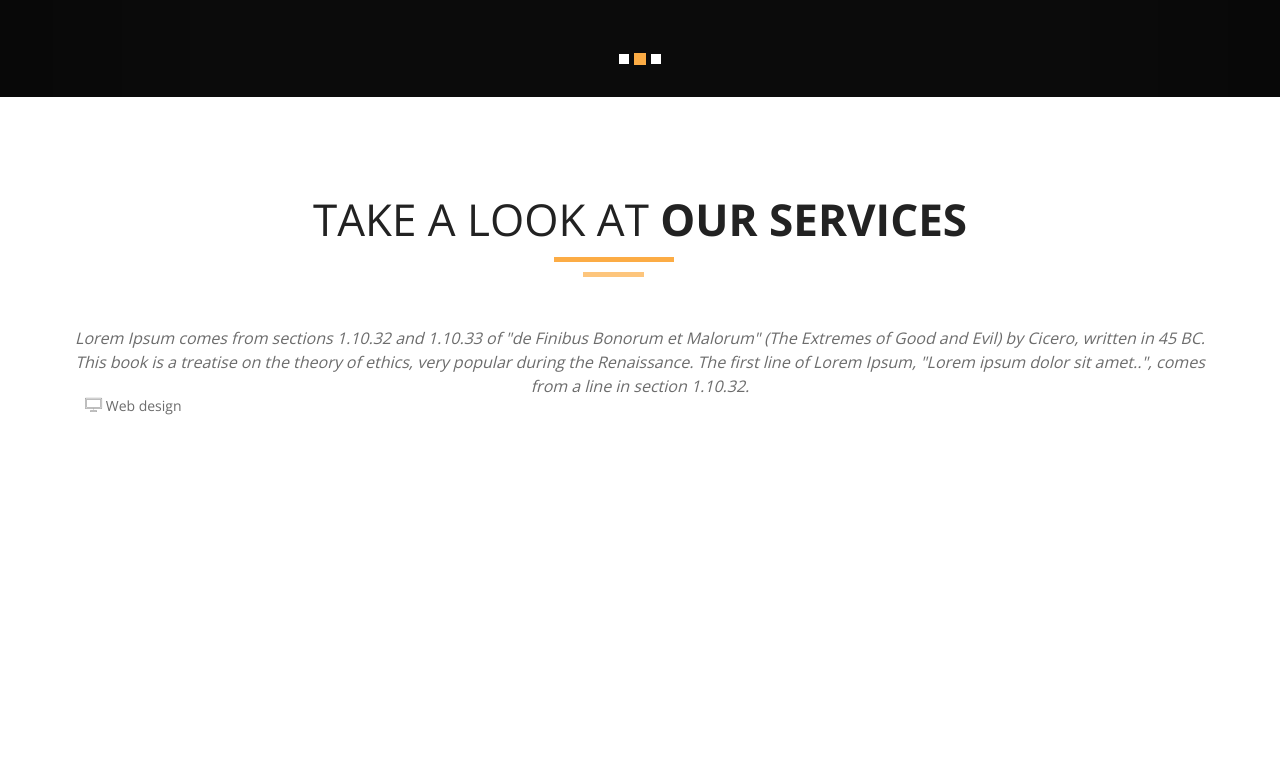
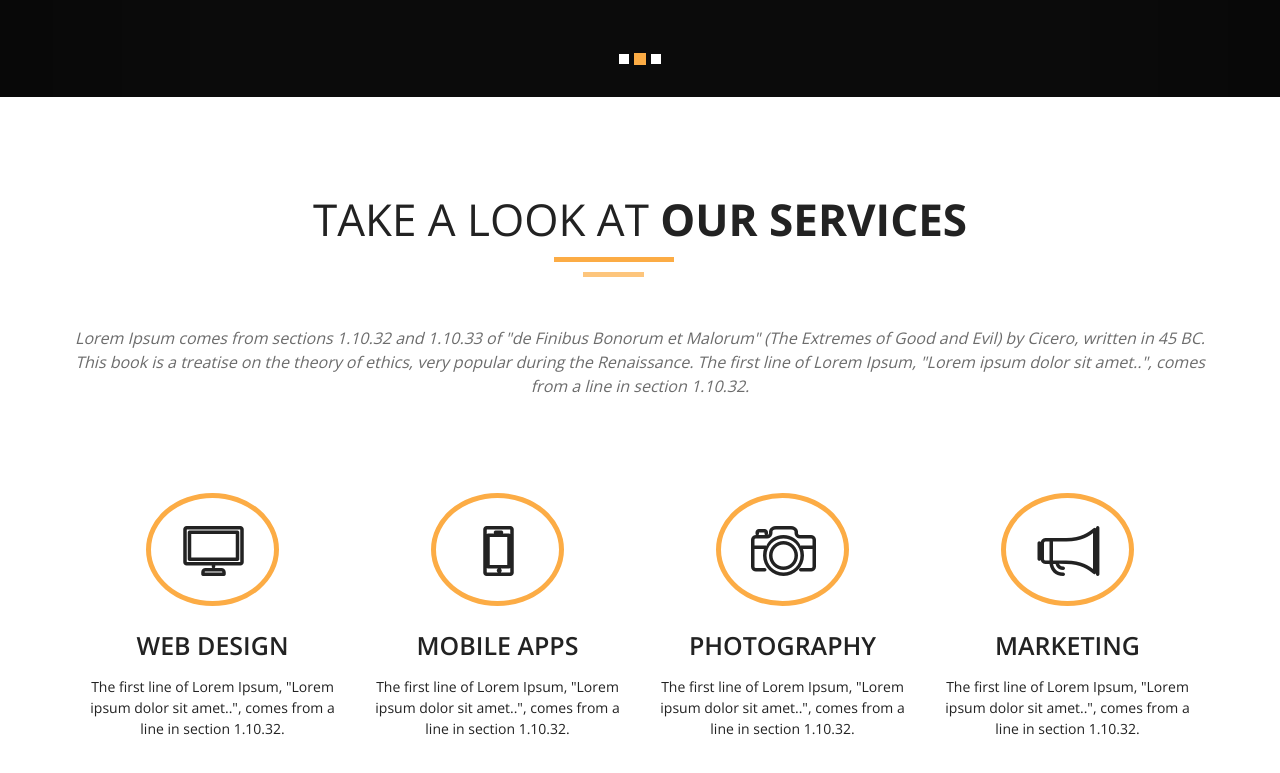
Before and after one commit to TarasKostivi/welcome-on-sprint, a plain HTML site: page index.html in a window 1280 px wide. Shown: the part 2026-2799 px from the top of the page. Before the commit the page ends 2539 px from the top, so only its background shows below. Drawn offline with nearby package versions, Linux system fonts and the light colour scheme.

Commit message:
Services

```diff
--- a/css/style.css
+++ b/css/style.css
@@ -49,7 +49,9 @@ img{
 }
 /* DEFAULT CLASES END*/
 
-/* ======== DEFAUL COMPONENT START======== */
+/* DEFAUL COMPONENT START */
+
+/* ==== CONTAINER ==== */
 .container-fluid{
     max-width: 1170px;
     margin: auto;
@@ -60,12 +62,18 @@ img{
     margin: auto;
     padding: 0 15px;
 }
+/* ==== CONTAINER END==== */
+
+/* ==== DEAFAULT-SECTION ==== */
 .default-section{
     padding: 100px 0;
 }
 .default-section.average{
     padding: 90px 0;
 }
+/* ==== DEAFAULT-SECTION END ==== */
+
+/* ==== TITLE ==== */
 .title{
     font-size: 44px;
     font-family: "Open Sans", sans-serif;
@@ -75,17 +83,28 @@ img{
     margin-bottom: 30px;
     text-align: center;
 }
-/* .title.light{
-    font-weight: 700;
-    line-height: 24px;
-} */
 .italic{
     font-style: italic;
 }
+.title.small{
+    font-size: 20px;
+    font-weight: 300;
+    margin-bottom: 20px;
+}
+.title.big{
+    font-size: 34px;
+    font-weight: 400;
+}
+/* ==== TITLE END ==== */
+
+/* ==== DEAFAULT-TEXT ==== */
 .default-text{
     font-size: 16px;
     line-height: 1.5;
 }
+/* ==== DEAFAULT-TEXT END ==== */
+
+/* ==== HEADER ==== */
 .header{
     background-color: transparent;
     overflow: hidden;
@@ -114,6 +133,9 @@ img{
 .header-nav a + a{
     margin-left: 25px;
 }
+/* ===== HEADER END ===== */
+
+/* == BORDER == */
 .border {
     width: 100px;
     height: 100px;
@@ -124,12 +146,16 @@ img{
     border-image: linear-gradient(to right, #292929 40%, #be853d 5%, #fcac45 50px) 1 1;
     padding-bottom: 20px;
 }
+/* == BORDER END == */
+
+/* == INFO == */
 .info{
     display: flex;
 }
 .info .information-client{
     margin-left: auto;
 }
+/* ===== BTN BTN-DEFAULT ===== */
 .btn{
     display: inline-block;
     padding: 15px 40px 15px 20px;
@@ -155,16 +181,7 @@ img{
     background-color: #7f7f7f;
     border-color: #7f7f7f;
 }
-.title.small{
-    font-size: 20px;
-    font-weight: 300;
-    margin-bottom: 20px;
-}
-.title.big{
-    font-size: 34px;
-    font-weight: 400;
-}
-
+/* ===== BTN BTN-DEFAULT END ===== */
 .info .information-client .default-text{
     font-size: 18px;
     width: 430px;
@@ -177,12 +194,18 @@ img{
 .info .information-client .progres-wrap .default-text{
     font-size: 16px;
 }
+/* == INFO END == */
+
+/* BILDING-ITEM-SKILLS */
 .bilding-item-skills{
     padding-top: 44px;
 }
+/* = BILDING-ITEM-SKILLS END = */
+
 /*======== DEFAUL COMPONENT END ======== */
 
 /* CUSTOME STYLE START */
+
 /* ======== INNER ======== */
 .inner{
     height: 100vh;
@@ -304,10 +327,50 @@ img{
     background-color: #fff;
 }
 /* ===== REWIES END ===== */
+
+/* == OUR-SERVICSE == */
 .our-serviсes .title{
     margin-bottom: 85px;
 }
-/* .our-serviсes .default-text{
-    text-align: center;
-} */
+.our-serviсes .default-text{
+    padding-bottom: 95px;
+}
+/* == OUR-SERVICSE END == */
+
+/* === SERVICE-DESCRIPTION === */
+.service-description .default-text{
+    font-size: 14px;
+    line-height: 1,5;
+    padding-top: 18px;
+    padding-bottom: 0;
+}
+.service-description a:hover, a:active{
+    color: #0b0b0b;
+}
+.service-description a{
+    font-size: 25px;
+    font-weight: 600;
+    text-transform: uppercase;
+    line-height: 0,96;
+}
+/* === SERVICE-DESCRIPTION END === */
+
+/* === SERVICES === */
+.services .services-icon .icon{
+    font-size: 48px;
+    font-weight: 600;
+    margin-bottom: 27px;
+    border: 5px solid #fcac45;
+    border-radius: 50%;
+    padding: 30px 30px 25px 30px;
+    width: 133px;
+}
+.services-col + .services-col{
+    padding-left: 255px;
+}
+.services .services-icon a{
+    display: block;
+}
+/* === SERVICES END === */
+
 /* CUSTOME STYLE END */
--- a/index.html
+++ b/index.html
@@ -548,27 +548,77 @@
                 </div>
                 <!-- / default-text -->
                 <div class="services-row">
-                    <div class="col-md-3">
+                    <div class="col-md-3 pull-left text-center">
                         <div class="services">
-                            <div class="services-icon">
-                               <ul>
-                                   <li>
-                                       <span class="icon-desktop"></span>
-                                       <a href="">Web design</a>
-                                   </li>
-                               </ul>
+                            <div class="service-description">
+                                <div class="services-icon">
+                                    <span class=" text-black icon icon-desktop"></span>
+                                    <a href="" class="text-black">Web design</a>
+                                </div>
+                                <!-- / services-icon -->
+                                <p class="default-text text-black">The first line of Lorem Ipsum, "Lorem ipsum dolor sit amet..", comes from a line in section
+                                    1.10.32.</p>
                             </div>
-                            <!-- / services-icon -->
+                            <!-- / service-description -->
                         </div>
                         <!-- / services -->
                     </div>
-                    <!-- / col-md-3  -->
+                    <!-- / services-col  -->
+                    <div class="col-md-3 pull-left text-center">
+                        <div class="services">
+                            <div class="service-description">
+                                <div class="services-icon">
+                                    <span class="text-black icon icon-phone"></span>
+                                    <a href="" class="text-black">Mobile apps</a>
+                                </div>
+                                <!-- / services-icon -->
+                                <p class="default-text text-black">The first line of Lorem Ipsum, "Lorem ipsum dolor sit amet..", comes from a line in section
+                                    1.10.32.</p>
+                            </div>
+                            <!-- / service-description-->
+                        </div>
+                        <!-- / services -->
+                    </div>
+                    <!-- / services-col  -->
+                    <div class="col-md-3 pull-left text-center">
+                        <div class="services">
+                            <div class="service-description">
+                                <div class="services-icon">
+                                    <span class="text-black icon icon-camera"></span>
+                                    <a href="" class="text-black">PHOTOGRAPHY</a>
+                                </div>
+                                <!-- / services-icon -->
+                                <p class="default-text text-black">The first line of Lorem Ipsum, "Lorem ipsum dolor sit amet..", comes from a line in section
+                                    1.10.32.</p>
+                            </div>
+                            <!-- / service-description -->
+                        </div>
+                        <!-- / services -->
+                    </div>
+                    <!-- / services-col  -->
+                    <div class="col-md-3 pull-left text-center">
+                        <div class="services">
+                            <div class="service-description">
+                                <div class="services-icon">
+                                    <span class="text-black icon icon-megaphone"></span>
+                                    <a href="" class="text-black">marketing</a>
+                                </div>
+                                <!-- / services-icon -->
+                                <p class="default-text text-black">The first line of Lorem Ipsum, "Lorem ipsum dolor sit amet..", comes from a line in section
+                                    1.10.32.</p>
+                            </div>
+                            <!-- / service-description -->
+                        </div>
+                        <!-- / services -->
+                    </div>
+                    <!-- / services-col  -->
                 </div>
                 <!-- / services-row -->
             </div>
             <!-- / container -->
         </section>
         <!-- / our-serviсes  -->
+
     </main>
     <!-- MAIN END -->
 
```
